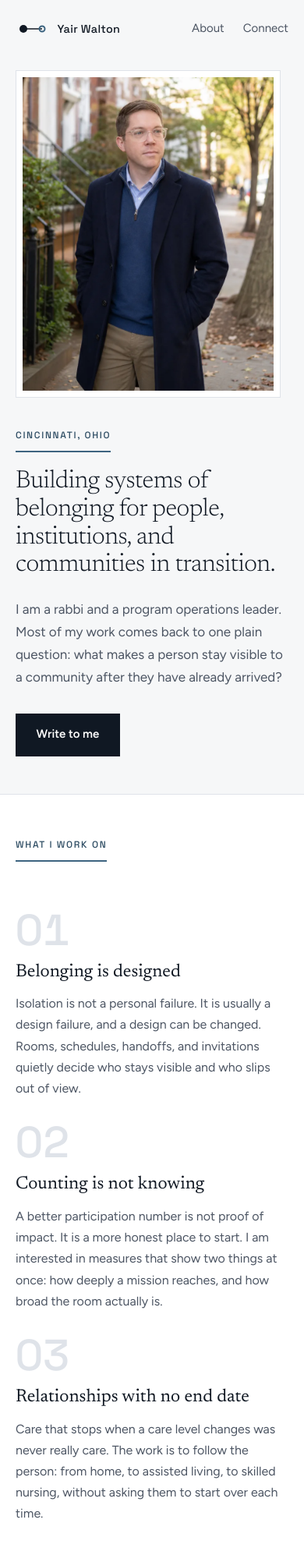
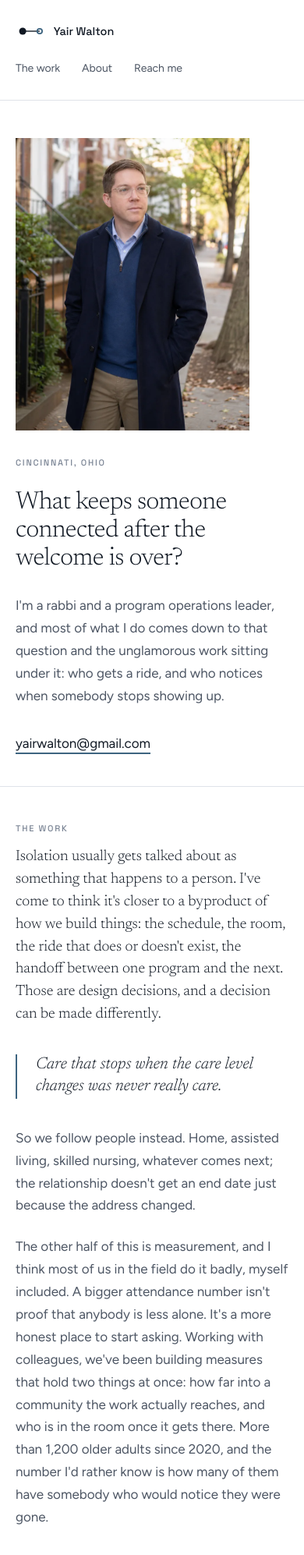
Before and after one commit to yairwalton-design/yw-site, a plain HTML site: page index.html in a window 390 px wide. Shown: the top 1994 px of the page at 78% size. Drawn offline with Linux system fonts and the light colour scheme.

Commit message:
Rewrite copy in Yair's voice and rework the layout
The first pass read like AI wrote it: three matched cards, three
sentences all shaped "X is not Y, it is Z", and no contractions.

Copy is now plainer and self implicating, with contractions, varied
sentence length, and one concrete public safe number. Replaces the
01/02/03 card grid and the dark contact slab with an editorial layout:
section labels hang in the left margin, the reading column stays narrow,
and a pull quote breaks the rhythm instead of a third matching card.

Co-Authored-By: Claude Opus 5 <noreply@anthropic.com>
Claude-Session: https://claude.ai/code/session_0116VEQcnRyaQcUdFPiaxcKM

```diff
--- a/index.html
+++ b/index.html
@@ -37,32 +37,35 @@
       <span>Yair Walton</span>
     </a>
     <nav aria-label="Sections">
+      <a href="#work">The work</a>
       <a href="#about">About</a>
-      <a href="#connect">Connect</a>
+      <a href="#reach">Reach me</a>
     </nav>
   </div>
 </header>
 
 <main id="main">
 
-  <!-- Hero -->
-  <section class="hero">
-    <div class="wrap hero-grid">
-      <div class="hero-text">
+  <!-- Opening -->
+  <section class="open">
+    <div class="wrap open-grid">
+      <div>
         <p class="kicker">Cincinnati, Ohio</p>
-        <h1>Building systems of belonging for people, institutions, and communities in transition.</h1>
+        <h1>What keeps someone connected after the welcome is over?</h1>
         <p class="lede">
-          I am a rabbi and a program operations leader. Most of my work comes back to
-          one plain question: what makes a person stay visible to a community after
-          they have already arrived?
+          I'm a rabbi and a program operations leader, and most of what I do comes
+          down to that question and the unglamorous work sitting under it: who gets
+          a ride, and who notices when somebody stops showing up.
         </p>
-        <a class="btn" href="mailto:yairwalton@gmail.com">Write to me</a>
+        <p class="open-cta">
+          <a href="mailto:yairwalton@gmail.com">yairwalton@gmail.com</a>
+        </p>
       </div>
-      <figure class="hero-portrait">
+      <figure class="portrait">
         <img
           src="assets/portrait-street-1600.webp"
           srcset="assets/portrait-street-800.webp 800w, assets/portrait-street-1600.webp 1600w"
-          sizes="(max-width: 860px) 90vw, 40vw"
+          sizes="(max-width: 860px) 78vw, 34vw"
           alt="Yair Walton"
           width="1600" height="2000"
           fetchpriority="high">
@@ -70,84 +73,82 @@
     </div>
   </section>
 
-  <!-- What I work on -->
-  <section class="band" id="ideas">
-    <div class="wrap">
-      <p class="kicker">What I work on</p>
-      <div class="cards">
+  <!-- The work -->
+  <section class="section" id="work">
+    <div class="wrap section-grid">
+      <p class="kicker">The work</p>
+      <div class="prose">
+        <p>
+          Isolation usually gets talked about as something that happens to a person.
+          I've come to think it's closer to a byproduct of how we build things: the
+          schedule, the room, the ride that does or doesn't exist, the handoff between
+          one program and the next. Those are design decisions, and a decision can be
+          made differently.
+        </p>
 
-        <article class="card">
-          <p class="numeral" aria-hidden="true">01</p>
-          <h2>Belonging is designed</h2>
+        <blockquote>
+          <p>Care that stops when the care level changes was never really care.</p>
+        </blockquote>
+
         <p>
-            Isolation is not a personal failure. It is usually a design failure, and
-            a design can be changed. Rooms, schedules, handoffs, and invitations
-            quietly decide who stays visible and who slips out of view.
+          So we follow people instead. Home, assisted living, skilled nursing, whatever
+          comes next; the relationship doesn't get an end date just because the address
+          changed.
         </p>
-        </article>
 
-        <article class="card">
-          <p class="numeral" aria-hidden="true">02</p>
-          <h2>Counting is not knowing</h2>
         <p>
-            A better participation number is not proof of impact. It is a more honest
-            place to start. I am interested in measures that show two things at once:
-            how deeply a mission reaches, and how broad the room actually is.
+          The other half of this is measurement, and I think most of us in the field
+          do it badly, myself included. A bigger attendance number isn't proof that
+          anybody is less alone. It's a more honest place to start asking. Working with
+          colleagues, we've been building measures that hold two things at once: how far
+          into a community the work actually reaches, and who is in the room once it
+          gets there. More than 1,200 older adults since 2020, and the number I'd rather
+          know is how many of them have somebody who would notice they were gone.
         </p>
-        </article>
-
-        <article class="card">
-          <p class="numeral" aria-hidden="true">03</p>
-          <h2>Relationships with no end date</h2>
-          <p>
-            Care that stops when a care level changes was never really care. The work
-            is to follow the person: from home, to assisted living, to skilled
-            nursing, without asking them to start over each time.
-          </p>
-        </article>
-
       </div>
     </div>
   </section>
 
   <!-- About -->
-  <section class="about" id="about">
-    <div class="wrap">
-      <p class="kicker">Who I am</p>
+  <section class="section" id="about">
+    <div class="wrap section-grid">
+      <p class="kicker">About</p>
       <div class="prose">
-        <p class="drop">
+        <p>
           I direct K'vod Connect, an initiative of Jewish Family Service of Cincinnati
-          that works to end social isolation among older adults. I have led it since
-          its 2020 launch, alongside a multidisciplinary team working across community
-          programming, spiritual care, volunteer engagement, and evaluation.
+          that works to end social isolation among older adults, and I've led it since
+          it launched in 2020. Not on my own. The team runs from program management to
+          licensed social work to chaplaincy to the people who keep the data honest, and
+          the good ideas come from all of them.
         </p>
         <p>
-          In 2025, K'vod Connect received the Outstanding Project in the Field of Aging
-          award from the Tristate Association for Professionals in Aging.
+          In 2025 the work received the Outstanding Project in the Field of Aging award
+          from the Tristate Association for Professionals in Aging.
         </p>
         <p>
-          Aging is where I am doing this work right now. It is not the edge of the
-          question. The same design problems show up anywhere people are moving between
-          institutions, and anywhere a community assumes belonging will take care of
-          itself.
+          Aging is where I'm doing this right now; it isn't the whole of what interests
+          me. The same problems turn up anywhere people move between institutions and
+          somebody assumes belonging will sort itself out.
         </p>
       </div>
     </div>
   </section>
 
-  <!-- Connect -->
-  <section class="connect" id="connect">
-    <div class="wrap">
-      <p class="kicker">How to reach me</p>
-      <h2>Email is best.</h2>
+  <!-- Reach me -->
+  <section class="section reach" id="reach">
+    <div class="wrap section-grid">
+      <p class="kicker">Reach me</p>
+      <div class="prose">
+        <p class="big">Email is best.</p>
         <ul class="links">
           <li><a href="mailto:yairwalton@gmail.com">yairwalton@gmail.com</a></li>
           <li><a href="https://www.linkedin.com/in/yairwalton/" rel="me noopener">LinkedIn</a></li>
         </ul>
         <p class="routing">
-        For questions about K'vod Connect programming or partnerships, please contact
-        Jewish Family Service of Cincinnati directly.
+          If your question is about K'vod Connect programming or a partnership, Jewish
+          Family Service of Cincinnati is the right door.
         </p>
+      </div>
     </div>
   </section>
 
@@ -156,8 +157,8 @@
 <footer class="site-foot">
   <div class="wrap">
     <p>
-      This is a personal website. The views here are my own and do not represent
-      Jewish Family Service of Cincinnati.
+      This is a personal site. What's here is mine, and it doesn't speak for Jewish
+      Family Service of Cincinnati.
     </p>
     <p class="copy">&copy; <span id="year">2026</span> Yair Walton</p>
   </div>
--- a/styles.css
+++ b/styles.css
@@ -1,30 +1,30 @@
 /* ==========================================================================
    Yair Walton, personal site
-   Palette and type follow the Belonging by Design personal visual system.
-   Register: slate (broader civic). To switch the accent to the gold
-   (Jewish communal) register, change --accent and --accent-deep below.
+   Editorial layout: section labels sit in the left margin, the reading column
+   stays narrow. Palette and type follow the Belonging by Design personal
+   visual system, slate register. To move to the gold (Jewish communal)
+   register, swap the two accent values below.
    ========================================================================== */
 
 :root {
-  /* Surfaces */
   --porcelain: #F6F7F8;
   --card: #FFFFFF;
   --line: #DFE3E9;
 
-  /* Ink */
   --ink: #101823;
   --ink-2: #4C5563;
+  --ink-3: #7A8494;
 
   /* Accent, slate register */
   --accent: #3D6480;
   --accent-deep: #2B4A61;
-  --accent-evening: #8EB6D0;
 
-  /* Gold register, kept here for an easy switch
-     --accent: #A2761C; --accent-deep: #7D5A12; --accent-evening: #D6B260; */
+  /* Gold register, for an easy switch:
+     --accent: #A2761C; --accent-deep: #7D5A12; */
 
-  --measure: 68ch;
+  --measure: 60ch;
   --pad: clamp(1.25rem, 5vw, 4rem);
+  --rail: 9rem;   /* width of the left label column */
 }
 
 *, *::before, *::after { box-sizing: border-box; }
@@ -38,7 +38,7 @@ html { -webkit-text-size-adjust: 100%; scroll-behavior: smooth; }
 
 body {
   margin: 0;
-  background: var(--porcelain);
+  background: var(--card);
   color: var(--ink);
   font-family: 'Figtree', system-ui, -apple-system, 'Segoe UI', sans-serif;
   font-size: 1.0625rem;
@@ -51,237 +51,195 @@ img { max-width: 100%; height: auto; display: block; }
 a { color: var(--accent-deep); text-underline-offset: 3px; }
 a:hover { color: var(--ink); }
 
-:focus-visible {
-  outline: 2px solid var(--accent);
-  outline-offset: 3px;
-  border-radius: 2px;
-}
+:focus-visible { outline: 2px solid var(--accent); outline-offset: 3px; }
 
-.skip {
-  position: absolute;
-  left: -9999px;
-  background: var(--ink);
-  color: #fff;
-  padding: 0.75rem 1rem;
-  z-index: 10;
-}
+.skip { position: absolute; left: -9999px; background: var(--ink); color: #fff; padding: 0.75rem 1rem; z-index: 10; }
 .skip:focus { left: 1rem; top: 1rem; }
 
-/* --------------------------------------------------------------- kickers */
+.wrap { max-width: 1080px; margin: 0 auto; }
+
+/* ---------------------------------------------------------------- labels */
 
 .kicker {
   font-family: 'Space Grotesk', system-ui, sans-serif;
   font-weight: 500;
-  font-size: 0.75rem;
-  letter-spacing: 0.14em;
+  font-size: 0.6875rem;
+  letter-spacing: 0.16em;
   text-transform: uppercase;
-  color: var(--accent-deep);
-  margin: 0 0 1.25rem;
-  padding-bottom: 0.6rem;
-  border-bottom: 2px solid var(--accent);
-  display: inline-block;
+  color: var(--ink-3);
+  margin: 0;
 }
 
 /* ------------------------------------------------------------------ head */
 
-.site-head { padding: 1.5rem var(--pad); }
+.site-head {
+  padding: 1.75rem var(--pad);
+  border-bottom: 1px solid var(--line);
+}
 
 .head-row {
   display: flex;
-  align-items: center;
+  align-items: baseline;
   justify-content: space-between;
-  gap: 1rem;
+  gap: 1.5rem;
+  flex-wrap: wrap;
 }
 
 .mark {
   display: inline-flex;
   align-items: center;
-  gap: 0.6rem;
+  gap: 0.55rem;
   text-decoration: none;
   color: var(--ink);
   font-family: 'Space Grotesk', system-ui, sans-serif;
   font-weight: 500;
   font-size: 0.9rem;
-  letter-spacing: 0.02em;
 }
-.mark svg { width: 44px; height: 24px; overflow: visible; }
+.mark svg { width: 40px; height: 22px; }
 .mark line { stroke: var(--ink); stroke-width: 1.5; }
 .mark .point-solid { fill: var(--ink); }
 .mark .point-open { fill: none; stroke: var(--accent); stroke-width: 2; }
 
-.site-head nav {
-  display: flex;
-  gap: 1.5rem;
-  font-size: 0.9375rem;
-}
+.site-head nav { display: flex; gap: 1.75rem; font-size: 0.875rem; }
 .site-head nav a { text-decoration: none; color: var(--ink-2); }
 .site-head nav a:hover { color: var(--ink); }
 
-/* ------------------------------------------------------------------ hero */
+/* --------------------------------------------------------------- opening */
 
-.hero { padding: clamp(2rem, 6vw, 5rem) var(--pad) clamp(3rem, 8vw, 6rem); }
+.open { padding: clamp(3rem, 8vw, 6.5rem) var(--pad) clamp(2.5rem, 6vw, 4.5rem); }
 
-.hero-grid {
+.open-grid {
   display: grid;
-  grid-template-columns: 1.15fr 0.85fr;
-  gap: clamp(2rem, 5vw, 4.5rem);
-  align-items: center;
+  grid-template-columns: minmax(0, 1fr) minmax(0, 0.62fr);
+  gap: clamp(2rem, 6vw, 5rem);
+  align-items: start;
 }
 
-.hero h1 {
+.open h1 {
   font-family: 'Newsreader', Georgia, serif;
   font-weight: 300;
-  font-size: clamp(2rem, 5.2vw, 3.5rem);
+  font-size: clamp(2rem, 4.4vw, 3.125rem);
   line-height: 1.12;
-  letter-spacing: -0.015em;
-  margin: 0 0 1.5rem;
-  text-wrap: balance;
+  letter-spacing: -0.018em;
+  margin: 1.5rem 0 1.75rem;
+  text-wrap: pretty;
 }
 
 .lede {
-  font-size: clamp(1.0625rem, 1.6vw, 1.1875rem);
+  font-size: clamp(1.0625rem, 1.5vw, 1.1875rem);
   color: var(--ink-2);
-  max-width: 46ch;
+  max-width: 44ch;
   margin: 0 0 2rem;
 }
 
-.hero-portrait {
-  margin: 0;
-  border: 1px solid var(--line);
-  background: var(--card);
-  padding: 0.5rem;
+.open-cta { margin: 0; font-size: 1.0625rem; }
+.open-cta a {
+  text-decoration: none;
+  border-bottom: 2px solid var(--accent);
+  padding-bottom: 2px;
+  color: var(--ink);
 }
-.hero-portrait img { width: 100%; object-fit: cover; aspect-ratio: 4 / 5; }
+.open-cta a:hover { border-bottom-color: var(--ink); }
 
-/* ---------------------------------------------------------------- button */
+/* The portrait sits slightly low, so it reads as placed rather than slotted. */
+.portrait { margin: 0; padding-top: 1.75rem; }
+.portrait img { width: 100%; object-fit: cover; aspect-ratio: 4 / 5; }
 
-.btn {
-  display: inline-block;
-  background: var(--ink);
-  color: #fff;
-  text-decoration: none;
-  font-weight: 600;
-  font-size: 0.9375rem;
-  padding: 0.85rem 1.6rem;
-  border: 1px solid var(--ink);
-  transition: background 160ms ease, color 160ms ease;
-}
-.btn:hover { background: transparent; color: var(--ink); }
+/* -------------------------------------------------------------- sections */
 
-/* ----------------------------------------------------------------- cards */
-
-.band {
-  background: var(--card);
+.section {
+  padding: clamp(2.75rem, 6vw, 4.75rem) var(--pad);
   border-top: 1px solid var(--line);
-  border-bottom: 1px solid var(--line);
-  padding: clamp(3rem, 7vw, 5.5rem) var(--pad);
-}
-/* Shared content column, keeps every section aligned to the same left edge. */
-.wrap { max-width: 1200px; margin: 0 auto; }
-
-.cards {
-  display: grid;
-  grid-template-columns: repeat(auto-fit, minmax(260px, 1fr));
-  gap: clamp(1.75rem, 4vw, 3rem);
-  margin-top: 2.5rem;
 }
 
-.card { position: relative; }
-
-.card .numeral {
-  font-family: 'Space Grotesk', system-ui, sans-serif;
-  font-weight: 500;
-  font-variant-numeric: tabular-nums;
-  font-size: 3.5rem;
-  line-height: 1;
-  color: var(--line);
-  margin: 0 0 0.75rem;
+.section-grid {
+  display: grid;
+  grid-template-columns: var(--rail) minmax(0, 1fr);
+  gap: 0 clamp(1.5rem, 4vw, 3.5rem);
+  align-items: start;
 }
 
-.card h2 {
-  font-family: 'Newsreader', Georgia, serif;
-  font-weight: 400;
-  font-size: 1.4375rem;
-  line-height: 1.25;
-  margin: 0 0 0.75rem;
-}
+/* Labels hang in the margin, aligned to the first line of text. */
+.section-grid > .kicker { padding-top: 0.55rem; }
 
-.card p:not(.numeral) {
-  margin: 0;
-  color: var(--ink-2);
-  font-size: 1rem;
-}
+.prose { max-width: var(--measure); }
+.prose > p { margin: 0 0 1.5rem; color: var(--ink-2); }
+.prose > p:last-child { margin-bottom: 0; }
 
-/* ----------------------------------------------------------------- about */
-
-.about { padding: clamp(3rem, 7vw, 5.5rem) var(--pad); }
-.prose { max-width: var(--measure); margin-top: 2rem; }
-.prose p { margin: 0 0 1.4rem; color: var(--ink-2); }
-.prose p:last-child { margin-bottom: 0; }
-
-.prose .drop {
+.prose > p:first-child {
   font-family: 'Newsreader', Georgia, serif;
   font-weight: 300;
-  font-size: clamp(1.25rem, 2.4vw, 1.5rem);
-  line-height: 1.5;
+  font-size: clamp(1.1875rem, 2.1vw, 1.4375rem);
+  line-height: 1.52;
   color: var(--ink);
 }
 
-/* --------------------------------------------------------------- connect */
-
-.connect {
-  background: var(--ink);
-  color: #fff;
-  padding: clamp(3rem, 7vw, 5.5rem) var(--pad);
+blockquote {
+  margin: 2.25rem 0;
+  padding-left: 1.5rem;
+  border-left: 2px solid var(--accent);
 }
-.connect .kicker {
-  color: var(--accent-evening);
-  border-bottom-color: var(--accent-evening);
+blockquote p {
+  margin: 0;
+  font-family: 'Newsreader', Georgia, serif;
+  font-style: italic;
+  font-weight: 300;
+  font-size: clamp(1.3125rem, 2.6vw, 1.75rem);
+  line-height: 1.35;
+  color: var(--ink);
+  max-width: 24ch;
 }
 
-.connect h2 {
+/* ------------------------------------------------------------- reach me */
+
+.reach { background: var(--porcelain); }
+
+.prose > p.big {
   font-family: 'Newsreader', Georgia, serif;
   font-weight: 300;
-  font-size: clamp(1.75rem, 4vw, 2.5rem);
+  font-size: clamp(1.5rem, 3.2vw, 2.125rem);
   line-height: 1.2;
-  margin: 1.5rem 0 1.75rem;
+  color: var(--ink);
+  margin: 0 0 1.5rem;
 }
 
 .links {
   list-style: none;
   padding: 0;
-  margin: 0 0 2.5rem;
+  margin: 0 0 2.25rem;
   display: flex;
   flex-wrap: wrap;
-  gap: 0.5rem 2.5rem;
-  font-size: 1.125rem;
+  gap: 0.35rem 2.25rem;
+  font-size: 1.0625rem;
 }
-.links a { color: var(--accent-evening); text-underline-offset: 4px; }
-.links a:hover { color: #fff; }
 
 .routing {
-  max-width: 52ch;
-  margin: 0;
-  color: rgba(255, 255, 255, 0.55);
+  color: var(--ink-3);
   font-size: 0.9375rem;
-  padding-top: 1.75rem;
-  border-top: 1px solid rgba(255, 255, 255, 0.15);
+  max-width: 48ch;
+  padding-top: 1.5rem;
+  border-top: 1px solid var(--line);
 }
+.prose > .routing { margin-bottom: 0; }
 
 /* ------------------------------------------------------------------ foot */
 
 .site-foot {
-  padding: 2.5rem var(--pad) 3.5rem;
-  color: var(--ink-2);
-  font-size: 0.875rem;
+  padding: 2.25rem var(--pad) 3.25rem;
+  border-top: 1px solid var(--line);
+  color: var(--ink-3);
+  font-size: 0.8125rem;
 }
-.site-foot p { margin: 0 0 0.5rem; max-width: 60ch; }
-.site-foot .copy { color: #7A8494; }
+.site-foot p { margin: 0 0 0.4rem; max-width: 62ch; }
 
-/* --------------------------------------------------------------- narrow */
+/* ---------------------------------------------------------------- narrow */
 
 @media (max-width: 860px) {
-  .hero { padding-top: 1rem; }
-  .hero-grid { grid-template-columns: 1fr; }
-  .hero-portrait { order: -1; max-width: 340px; }
+  .open-grid { grid-template-columns: 1fr; }
+  .portrait { order: -1; padding-top: 0; max-width: 300px; }
+  .open h1 { max-width: none; }
+
+  /* Labels move above the text instead of into the margin. */
+  .section-grid { grid-template-columns: 1fr; gap: 0.85rem; }
+  .section-grid > .kicker { padding-top: 0; }
 }
```
Lines whose indentation alone changed are shown as unchanged.
